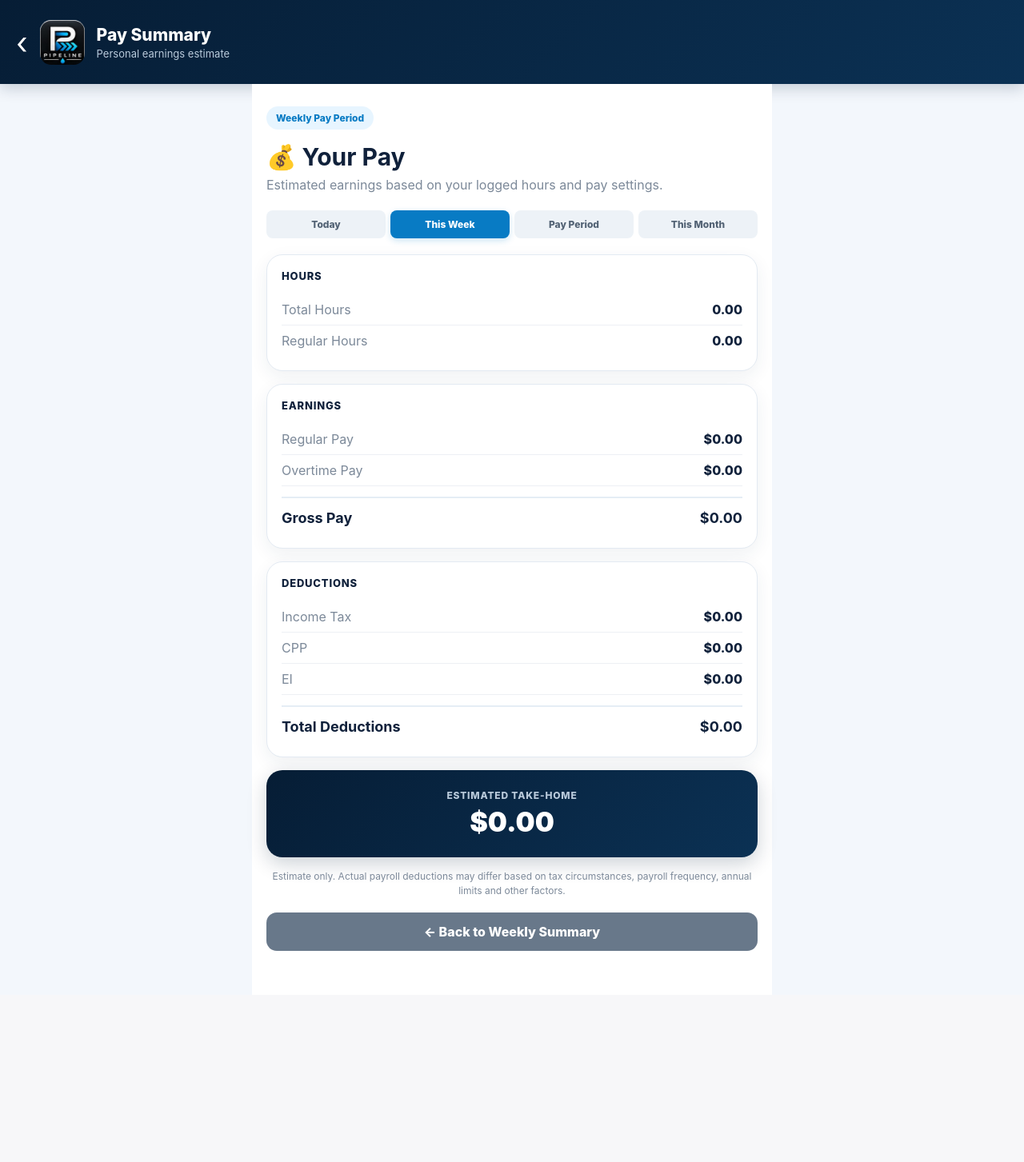
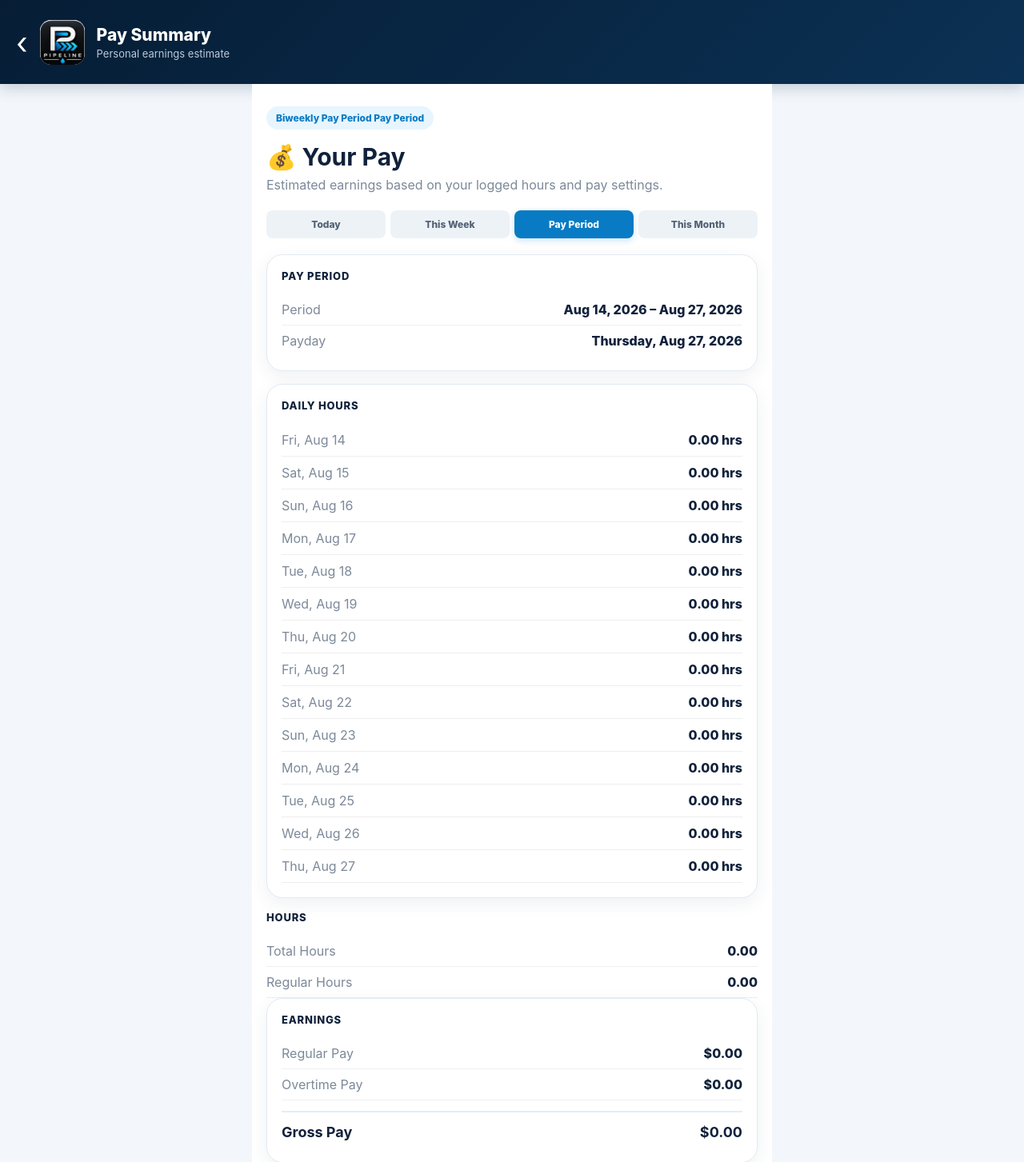
Before and after one commit to jennbonnetta-byte/Pipeline, a Flask app: page /pay-summary in a window 1280 px wide. Shown: the top 1453 px of the page at 80% size. Before the commit the page ends 1189 px from the top, so only its background shows below. Run offline with Flask 3, Linux system fonts and the light colour scheme; the visitor is signed in with stand-in values (Sample User, id 1); data that the repository does not hold is empty; some libraries are stand-ins or nearby versions.

Commit message:
Add daily payroll tracking and biweekly pay summary

```diff
--- a/app.py
+++ b/app.py
@@ -1377,6 +1377,282 @@ def get_pay_settings(user_id):
         conn.close()
 
 
+
+def get_payroll_daily_totals(user_id):
+    """
+    Return the current bi-weekly pay period as daily totals.
+
+    Individual service calls remain separate jobs for Reports.
+    Payroll groups all jobs on the same calendar date together.
+    """
+    from datetime import date, timedelta
+
+    conn = get_db()
+
+    try:
+        cur = conn.cursor()
+
+        # Get the configured payday anchor.
+        cur.execute(
+            """SELECT payday_anchor_date
+               FROM pay_settings
+               WHERE user_id = %s""",
+            (user_id,)
+        )
+
+        row = cur.fetchone()
+
+        anchor = row[0] if row and row[0] else date(2026, 8, 27)
+
+        today = date.today()
+
+        # Find the next payday on or after today.
+        if today <= anchor:
+            next_payday = anchor
+        else:
+            days_since_anchor = (today - anchor).days
+            cycles = days_since_anchor // 14
+            next_payday = anchor + timedelta(days=(cycles + 1) * 14)
+
+        period_end = next_payday
+        period_start = period_end - timedelta(days=13)
+
+        # Get every service call in the pay period.
+        cur.execute(
+            """SELECT id, date, start_time, end_time, hours,
+                      client_id, destination
+               FROM jobs
+               WHERE user_id = %s
+                 AND date::date >= %s
+                 AND date::date <= %s
+               ORDER BY date::date ASC, start_time ASC NULLS LAST, id ASC""",
+            (user_id, period_start, period_end)
+        )
+
+        rows = cur.fetchall()
+        cur.close()
+
+        # Create every calendar day in the period, including zero-hour days.
+        daily = {}
+
+        current = period_start
+
+        while current <= period_end:
+            daily[current] = {
+                "date": current,
+                "hours": 0.0,
+                "jobs": []
+            }
+            current += timedelta(days=1)
+
+        # Add each individual service call to its calendar day.
+        for row in rows:
+            job_id = row[0]
+            job_date = row[1]
+
+            if hasattr(job_date, "date"):
+                job_date = job_date.date()
+
+            try:
+                hours = float(row[4] or 0)
+            except (TypeError, ValueError):
+                hours = 0.0
+
+            if job_date not in daily:
+                daily[job_date] = {
+                    "date": job_date,
+                    "hours": 0.0,
+                    "jobs": []
+                }
+
+            daily[job_date]["hours"] += hours
+
+            daily[job_date]["jobs"].append({
+                "id": job_id,
+                "start_time": row[2],
+                "end_time": row[3],
+                "hours": hours,
+                "client_id": row[5],
+                "destination": row[6]
+            })
+
+        # Round daily totals to two decimals.
+        daily_rows = []
+
+        for day in sorted(daily):
+            daily[day]["hours"] = round(daily[day]["hours"], 2)
+            daily_rows.append(daily[day])
+
+        total_hours = round(
+            sum(day["hours"] for day in daily_rows),
+            2
+        )
+
+        return {
+            "start": period_start,
+            "end": period_end,
+            "payday": next_payday,
+            "days": daily_rows,
+            "total_hours": total_hours
+        }
+
+    finally:
+        conn.close()
+
+
+
+def get_daily_payroll(user_id, period):
+    """Group individual service calls into daily payroll totals."""
+
+    conn = get_db()
+
+    try:
+        cur = conn.cursor()
+
+        if period == "daily":
+            condition = """
+                AND j.date::date = CURRENT_DATE
+            """
+            period_params = ()
+
+        elif period == "weekly":
+            condition = """
+                AND j.date::date >= DATE_TRUNC('week', CURRENT_DATE)::date
+                AND j.date::date < (
+                    DATE_TRUNC('week', CURRENT_DATE) + INTERVAL '7 days'
+                )::date
+            """
+            period_params = ()
+
+        elif period == "monthly":
+            condition = """
+                AND j.date::date >= DATE_TRUNC('month', CURRENT_DATE)::date
+                AND j.date::date < (
+                    DATE_TRUNC('month', CURRENT_DATE) + INTERVAL '1 month'
+                )::date
+            """
+            period_params = ()
+
+        elif period == "biweekly":
+            cur.execute(
+                """
+                SELECT payday_anchor_date
+                FROM pay_settings
+                WHERE user_id = %s
+                """,
+                (user_id,)
+            )
+
+            row = cur.fetchone()
+            anchor = row[0] if row and row[0] else "2026-08-27"
+
+            condition = """
+                AND j.date::date >= (
+                    %s::date -
+                    (
+                        FLOOR(
+                            (%s::date - CURRENT_DATE) / 14.0
+                        ) + 1
+                    )::integer * 14
+                )
+                AND j.date::date < (
+                    %s::date -
+                    FLOOR(
+                        (%s::date - CURRENT_DATE) / 14.0
+                    )::integer * 14
+                )
+            """
+
+            period_params = (
+                anchor,
+                anchor,
+                anchor,
+                anchor,
+            )
+
+        else:
+            condition = """
+                AND j.date::date >= DATE_TRUNC('week', CURRENT_DATE)::date
+                AND j.date::date < (
+                    DATE_TRUNC('week', CURRENT_DATE) + INTERVAL '7 days'
+                )::date
+            """
+            period_params = ()
+
+        query = f"""
+            SELECT
+                j.date::date,
+                j.id,
+                j.start_time,
+                j.end_time,
+                COALESCE(
+                    NULLIF(j.hours, '')::numeric,
+                    CASE
+                        WHEN j.start_time IS NOT NULL
+                         AND j.end_time IS NOT NULL
+                        THEN EXTRACT(
+                            EPOCH FROM (
+                                j.end_time - j.start_time
+                            )
+                        ) / 3600
+                        ELSE 0
+                    END
+                ) AS calculated_hours,
+                j.destination,
+                c.name
+            FROM jobs j
+            LEFT JOIN clients c
+                ON j.client_id = c.id
+                AND c.user_id = %s
+            WHERE j.user_id = %s
+            {condition}
+            ORDER BY j.date ASC, j.start_time ASC, j.id ASC
+        """
+
+        params = (user_id, user_id) + period_params
+
+        cur.execute(query, params)
+
+        rows = cur.fetchall()
+        cur.close()
+
+        days = {}
+
+        for row in rows:
+            day_date = row[0]
+            job_hours = float(row[4] or 0)
+
+            if day_date not in days:
+                days[day_date] = {
+                    "date": day_date,
+                    "hours": 0,
+                    "jobs": []
+                }
+
+            days[day_date]["hours"] += job_hours
+
+            days[day_date]["jobs"].append({
+                "id": row[1],
+                "start_time": row[2],
+                "end_time": row[3],
+                "hours": job_hours,
+                "destination": row[5] or "",
+                "client_name": row[6] or ""
+            })
+
+        day_list = list(days.values())
+
+        total_hours = sum(day["hours"] for day in day_list)
+
+        return {
+            "days": day_list,
+            "total_hours": total_hours
+        }
+
+    finally:
+        conn.close()
+
+
 def calculate_pay(user_id, total_hours):
     settings = get_pay_settings(user_id)
 
@@ -1520,6 +1796,11 @@ def weekly():
         total_hours
     )
 
+    daily_payroll = get_daily_payroll(
+        session['user_id'],
+        period
+    )
+
     period_labels = {
         'daily': 'Daily',
         'weekly': 'Weekly',
@@ -1532,6 +1813,7 @@ def weekly():
         history=history_data,
         total_hours=total_hours,
         pay_summary=pay,
+        daily_payroll=daily_payroll,
         period=period,
         period_label=period_labels[period]
     )
@@ -1542,33 +1824,71 @@ def pay_summary():
     if 'user_id' not in session:
         return redirect(url_for('login'))
 
-    period = request.args.get('period', 'weekly').lower()
+    period = request.args.get('period', 'biweekly').lower()
 
     if period not in ('daily', 'weekly', 'biweekly', 'monthly'):
-        period = 'weekly'
-
-    history_data = get_report_period_jobs(
-        session['user_id'],
-        period
-    )
-
-    total_hours = sum(
-        float(
-            re.findall(
-                r"[-+]?\d*\.\d+|\d+",
-                str(j.get('hours', 0))
-            )[0]
-        )
-        if re.findall(
-            r"[-+]?\d*\.\d+|\d+",
-            str(j.get('hours', 0))
-        )
-        else 0
-        for j in history_data
-    )
+        period = 'biweekly'
+
+    user_id = session['user_id']
+
+    # Payroll uses daily totals rather than treating each
+    # service call as a separate payroll entry.
+    payroll_data = get_payroll_daily_totals(user_id)
+
+    if period == 'biweekly':
+        daily_data = payroll_data
+    else:
+        # Keep the existing period selection available while
+        # using daily aggregation for payroll.
+        report_jobs = get_report_period_jobs(user_id, period)
+
+        daily_map = {}
+
+        for job in report_jobs:
+            job_date = job.get('date')
+
+            if hasattr(job_date, 'date'):
+                job_date = job_date.date()
+
+            try:
+                hours = float(job.get('hours') or 0)
+            except (TypeError, ValueError):
+                hours = 0.0
+
+            if job_date not in daily_map:
+                daily_map[job_date] = {
+                    'date': job_date,
+                    'hours': 0.0,
+                    'jobs': []
+                }
+
+            daily_map[job_date]['hours'] += hours
+            daily_map[job_date]['jobs'].append(job)
+
+        daily_data = {
+            'start': min(daily_map.keys()) if daily_map else None,
+            'end': max(daily_map.keys()) if daily_map else None,
+            'payday': None,
+            'days': [
+                {
+                    **day,
+                    'hours': round(day['hours'], 2)
+                }
+                for day in sorted(
+                    daily_map.values(),
+                    key=lambda x: x['date']
+                )
+            ],
+            'total_hours': round(
+                sum(day['hours'] for day in daily_map.values()),
+                2
+            )
+        }
+
+    total_hours = daily_data['total_hours']
 
     pay = calculate_pay(
-        session['user_id'],
+        user_id,
         total_hours
     )
 
@@ -1580,13 +1900,14 @@ def pay_summary():
     }
 
     period_info = get_report_period_info(
-        session['user_id'],
+        user_id,
         period
     )
 
     return render_template(
         'pay_summary.html',
-        history=history_data,
+        history=daily_data['days'],
+        daily_payroll=daily_data,
         total_hours=total_hours,
         pay_summary=pay,
         period=period_labels[period],
--- a/templates/pay_summary.html
+++ b/templates/pay_summary.html
@@ -286,8 +286,46 @@
     {% endif %}
 
     <div class="card">
+        <div class="card-title">Daily Hours</div>
 
-        <div class="card-title">Hours</div>
+        {% if daily_payroll and daily_payroll.days %}
+            {% for day in daily_payroll.days %}
+                <div class="row" style="padding:10px 0; border-bottom:1px solid #eee;">
+                    <span class="label">
+                        {{ day.date.strftime('%a, %b %-d') }}
+                    </span>
+                    <strong class="value">
+                        {{ "%.2f"|format(day.hours) }} hrs
+                    </strong>
+                </div>
+
+                {% if day.jobs %}
+                    <div style="padding:4px 0 8px 12px; font-size:.82rem; color:#7c8999;">
+                        {% for job in day.jobs %}
+                            <div>
+                                {% if job.start_time and job.end_time %}
+                                    {{ job.start_time.strftime('%-I:%M %p') }}
+                                    –
+                                    {{ job.end_time.strftime('%-I:%M %p') }}
+                                {% endif %}
+                                {% if job.destination %}
+                                    · {{ job.destination }}
+                                {% endif %}
+                                · {{ "%.2f"|format(job.hours) }} hrs
+                            </div>
+                        {% endfor %}
+                    </div>
+                {% endif %}
+            {% endfor %}
+        {% else %}
+            <div class="row">
+                <span class="label">No hours logged</span>
+                <span class="value">0.00 hrs</span>
+            </div>
+        {% endif %}
+    </div>
+
+    <div class="card-title">Hours</div>
 
         <div class="row">
             <span class="label">Total Hours</span>
```
